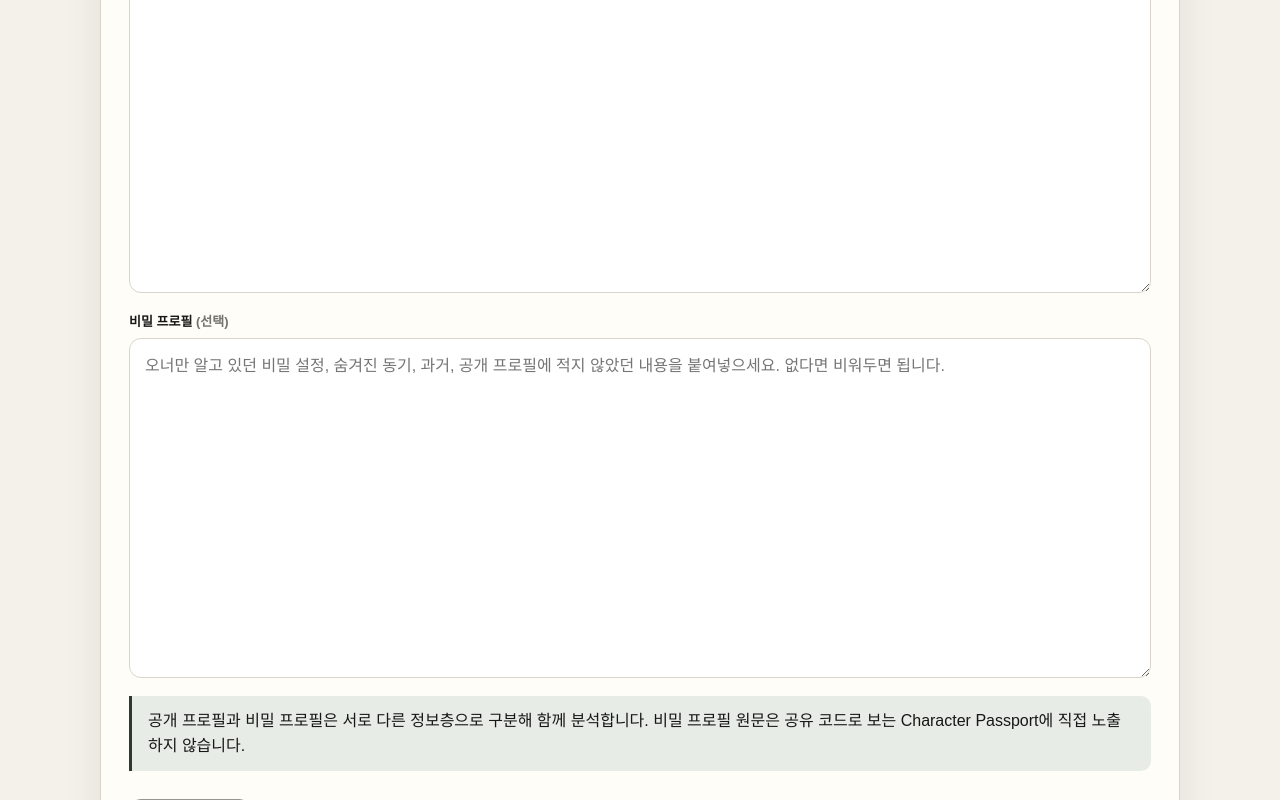
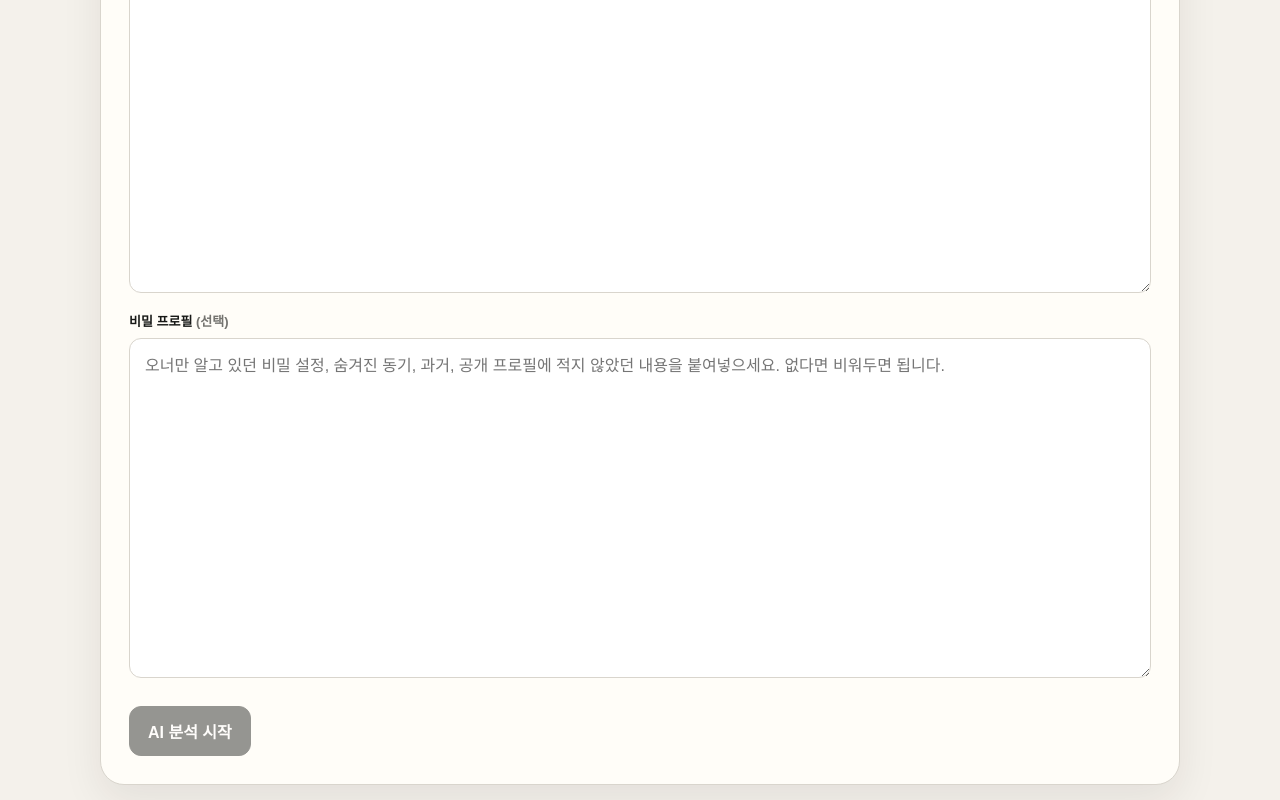
Before and after one commit to NAM5AN/character2, a Next.js app: page /analyze in a window 1280 px wide. Shown: the part 467-1267 px from the top of the page. Built offline with nearby package versions, Linux system fonts and the light colour scheme.

Commit message:
Remove selected helper copy from UI

```diff
--- a/src/app/globals.css
+++ b/src/app/globals.css
@@ -107,6 +107,27 @@ h3 { letter-spacing: -.03em; }
 .lookup { display:flex; gap:8px; }
 .lookup .input { text-transform:uppercase; letter-spacing:.1em; font-family:monospace; font-weight:800; }
 .footer { padding:36px 0 60px; color:var(--muted); border-top:1px solid var(--line); font-size:13px; }
+
+/* Requested cleanup: remove auxiliary captions and helper copy while keeping controls and primary content. */
+.page > .card > .notice,
+.page > .card[aria-busy="true"] > [role="status"],
+.stack > .card:first-child > .eyebrow,
+.stack > .card:first-child > .two-col,
+.stack > .card:first-child > .progress,
+.stack > .card:nth-child(2) > h3,
+.stack > .card:nth-child(2) > h3 + .muted,
+.stack > .card[role="status"],
+.inference > div:has(> .tags),
+.question-card .q-meta > span:nth-child(2),
+.question-card .field > textarea + .muted,
+.loading + p.muted,
+.result-hero > div:first-child > .eyebrow,
+.result-hero + div > .eyebrow,
+.result-hero + div > p.muted,
+.result-grid + .card > .eyebrow {
+  display: none !important;
+}
+
 @media (max-width: 760px) {
   .hero { grid-template-columns:1fr; padding:72px 0 54px; gap:28px; }
   .feature-grid,.two-col,.result-grid { grid-template-columns:1fr; }
```
